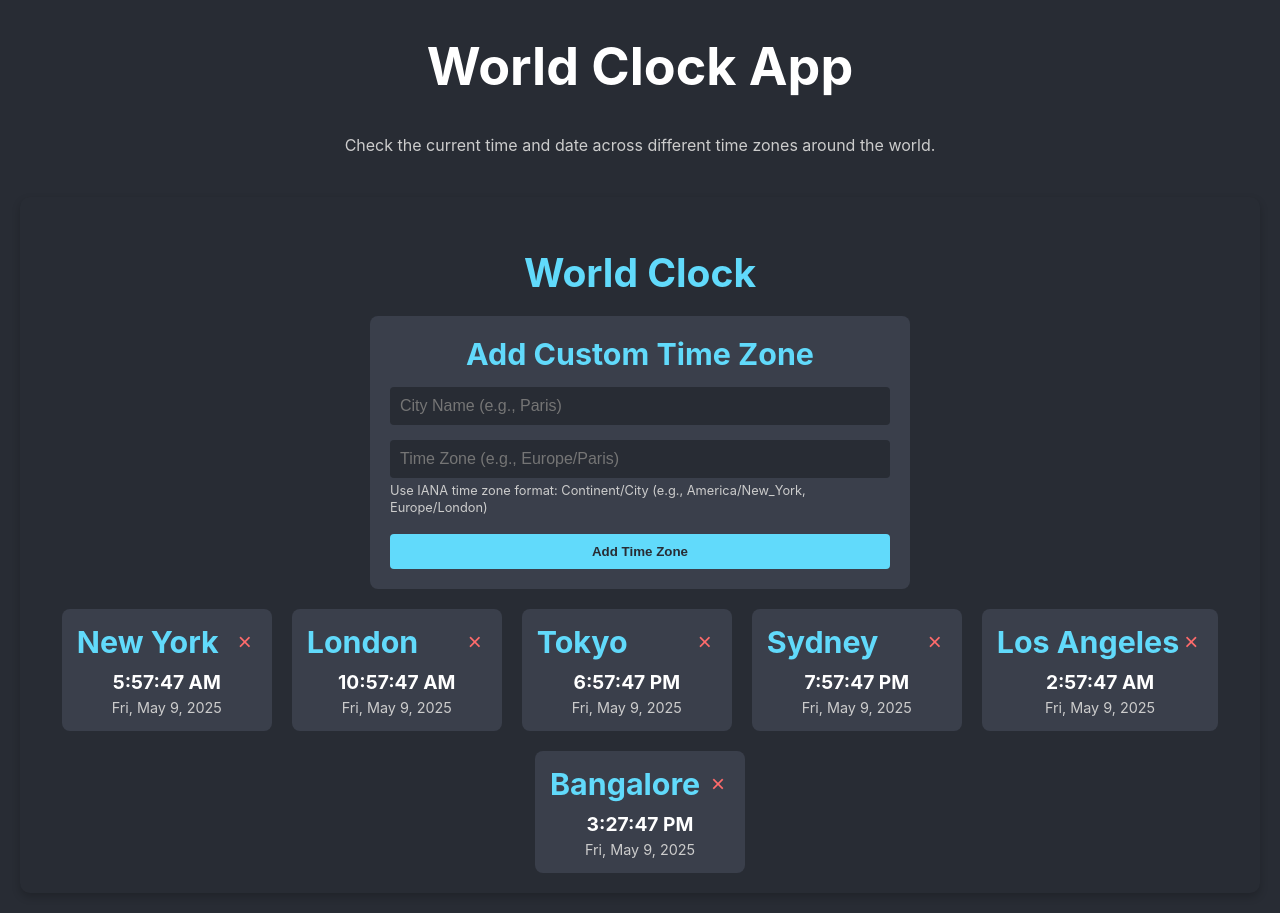
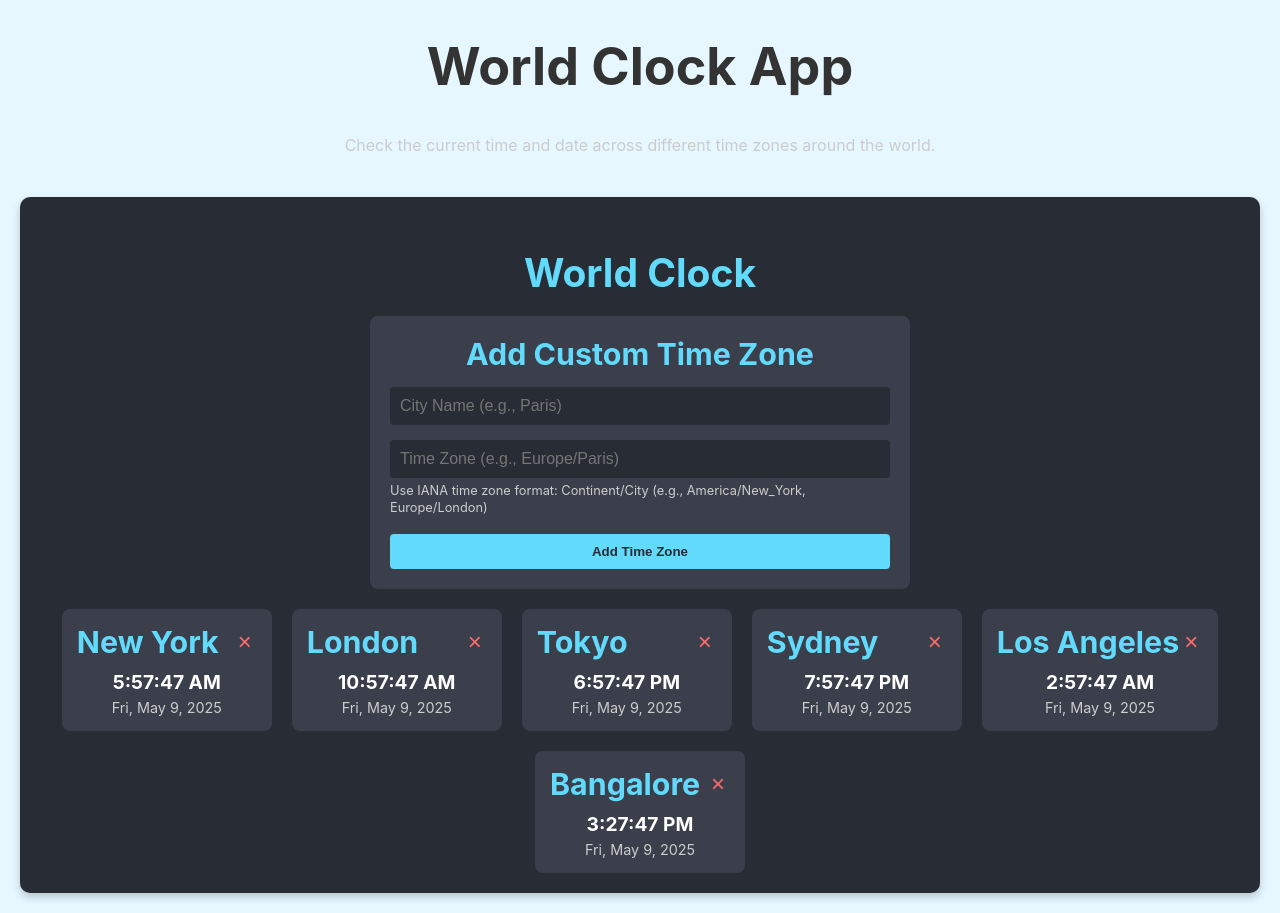
Before and after one commit to ibrahimimran-jetbrains/junie-demo, a React (Create React App) app: page / in a window 1280 px wide. Built offline with nearby package versions, Linux system fonts and the light colour scheme.

Commit message:
Change background color to a brighter light blue (#e6f7ff) and update text color for better contrast

```diff
--- a/src/App.css
+++ b/src/App.css
@@ -14,14 +14,14 @@
 }
 
 .App-header {
-  background-color: #282c34;
+  background-color: #e6f7ff;
   min-height: 100vh;
   display: flex;
   flex-direction: column;
   align-items: center;
   justify-content: center;
   font-size: calc(10px + 2vmin);
-  color: white;
+  color: #333333;
 }
 
 .App-link {
```
